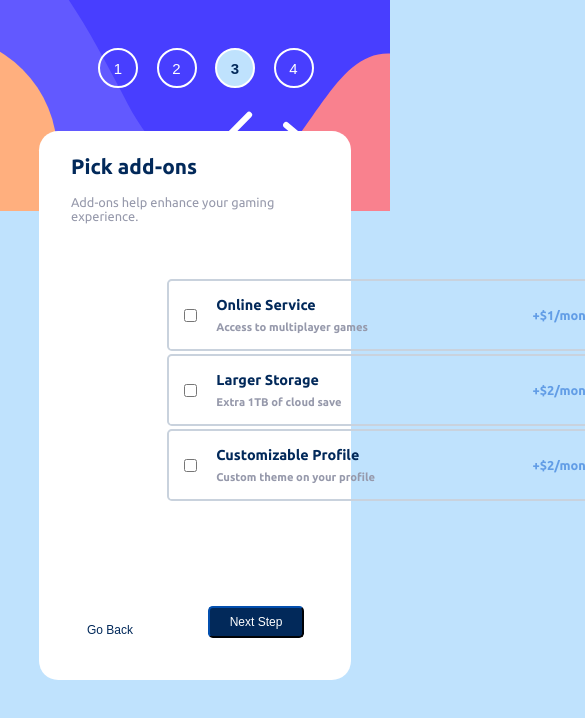
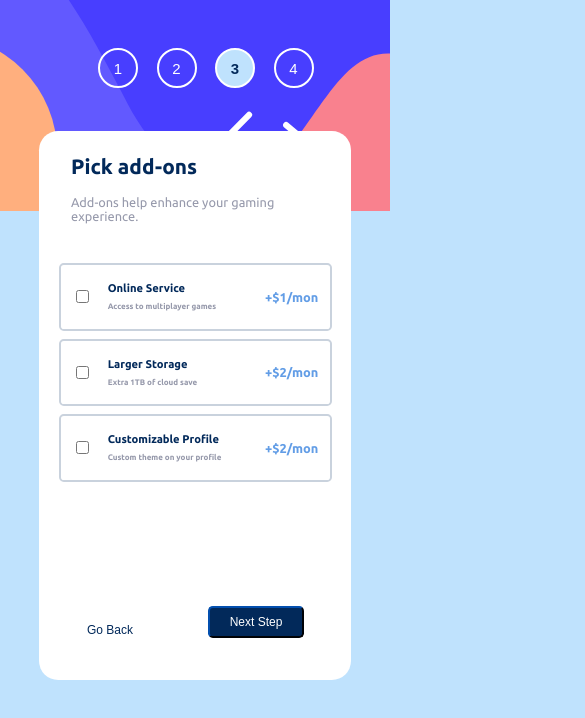
Before and after one commit to mnavai/multistepsform-reactapp, a React (Create React App) app: page /add-ons in a window 390 px wide. Shown: the top 718 px of the page, 585 px wide, since content can reach past the window. Built offline with nearby package versions, Linux system fonts and the light colour scheme.

Commit message:
mobile view fixing

```diff
--- a/src/components/Card/Card.css
+++ b/src/components/Card/Card.css
@@ -19,6 +19,7 @@
 .card.selected {
     border: 2px solid blue;
     cursor: pointer;
+    background-color: rgba(0, 0, 255, 0.08);
 }
 .card:hover {
     border: 2px solid blue;
--- a/src/components/Checkbox/Checkbox.css
+++ b/src/components/Checkbox/Checkbox.css
@@ -11,6 +11,7 @@
 .checkbox-container.selected{
     border: 2px solid blue;
     cursor: pointer;
+    background-color: rgba(0, 0, 255, 0.08);
 }
 .checkbox-container:hover{
     border: 2px solid blue;
@@ -49,3 +50,29 @@
     font-weight: bold;
 
 }
+@media screen and (max-width:578px) {
+    .checkbox-container {
+        display: flex;
+        align-items: center;
+        width: 70vw;
+        height: 8vh;
+        border: 2px solid rgb(201, 210, 221);
+        border-radius: 0.3rem;
+        padding: 0.7rem;
+        margin: 0 auto 0.5rem auto;
+    }
+    .checkbox-group {
+        height: 30vh;
+        width: 70vw;
+        margin: 1rem auto 0 auto;
+    }
+    .checkbox-label{
+        font-size: .7rem;
+    }
+    .checkbox-p{
+        font-size: .5rem;
+    }
+    .text-wrapper{
+        padding-right: .5rem;
+    }
+}
```
